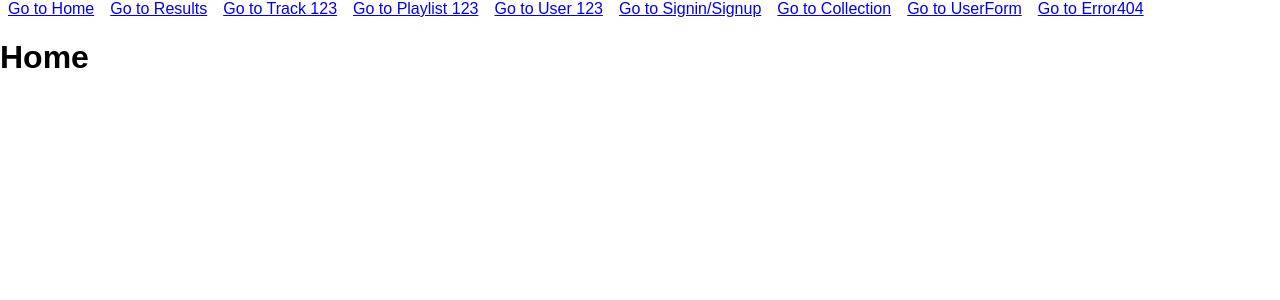
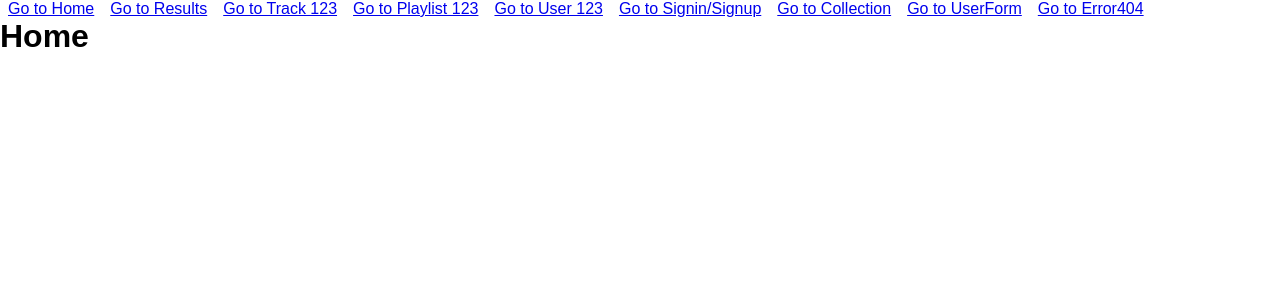
Before and after one commit to allen4dev/4_new_soundcloud, a React (Create React App) app: page / in a window 1280 px wide. Shown: the top 300 px of the page. Built offline with nearby package versions, Linux system fonts and the light colour scheme; no server answers; what normalizr would draw is missing.

Commit message:
[Add] base theme

```diff
--- a/src/styles/index.css
+++ b/src/styles/index.css
@@ -6,3 +6,16 @@ body {
   padding: 0;
   font-family: sans-serif;
 }
+
+h1,
+h2,
+h3,
+h4,
+ul {
+  margin: 0;
+  padding: 0;
+}
+
+ul {
+  list-style: none;
+}
--- a/src/styles/theme.css
+++ b/src/styles/theme.css
@@ -0,0 +1,25 @@
+:root {
+  /* colors */
+  --orange: #ff5500;
+  --gray: #cbcbcb;
+  --dark: #333333;
+
+  /* spaces */
+  --space-small: 0.5rem;
+  --space-normal: 1rem;
+  --space-medium: 1.5rem;
+  --space-big: 2rem;
+
+  /* fonts */
+  --font-small: 0.8rem;
+  --font-normal: 1rem;
+  --font-medium: 1.2rem;
+  --font-big: 1.5rem;
+  --font-title: 2rem;
+
+  /* sizes */
+  /* --size-header:  */
+
+  /* z-index */
+  /* ... */
+}
```
